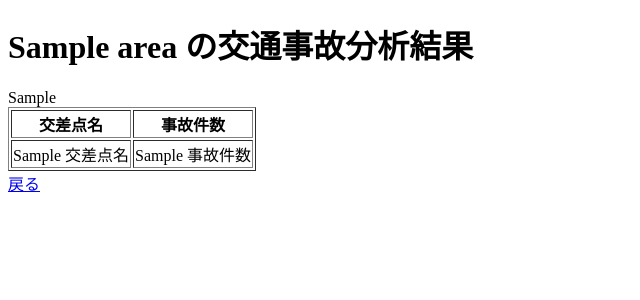
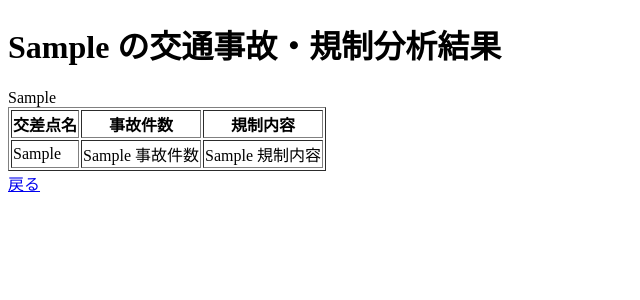
Before and after one commit to 31916/jikkenn3, a Flask app: template templates/result.html in a window 1280 px wide. Shown: the top 300 px of the page, without its empty margins (0-640 px from the left). Run offline with Flask 3, Linux system fonts and the light colour scheme; the template is opened without the code that fills it: most values are stand-ins (such as "Sample title", 1, 10 or a date in 2020); parts of the project's set-up code (start-up, migrations or seed data) failed here and were passed over.

Commit message:
html変更

```diff
--- a/templates/result.html
+++ b/templates/result.html
@@ -5,24 +5,32 @@
   <title>分析結果</title>
 </head>
 <body>
-  <h1>{{ area or "全地域" }} の交通事故分析結果</h1>
+  <h1>{{ selected_area or "全地域" }} の交通事故・規制分析結果</h1>
+
+  {% if data %}
     <div>{{ map_html|safe }}</div>
 
     <table border="1">
       <thead>
         <tr>
-        <th>交差点名</th><th>事故件数</th>
+          <th>交差点名</th>
+          <th>事故件数</th>
+          <th>規制内容</th>
         </tr>
       </thead>
       <tbody>
         {% for row in data %}
         <tr>
-        <td>{{ row['交差点名'] }}</td>
+          <td>{{ row['交差点名称(踏切名含む)'] }}</td>
           <td>{{ row['事故件数'] }}</td>
+          <td>{{ row.get('規制内容', '') }}</td>
         </tr>
         {% endfor %}
       </tbody>
     </table>
+  {% else %}
+    <p>該当するデータがありません。</p>
+  {% endif %}
 
   <a href="/">戻る</a>
 </body>
```
Also changed, not shown: templates/index.html (+8 -4 lines). Lines whose indentation alone changed are shown as unchanged.
